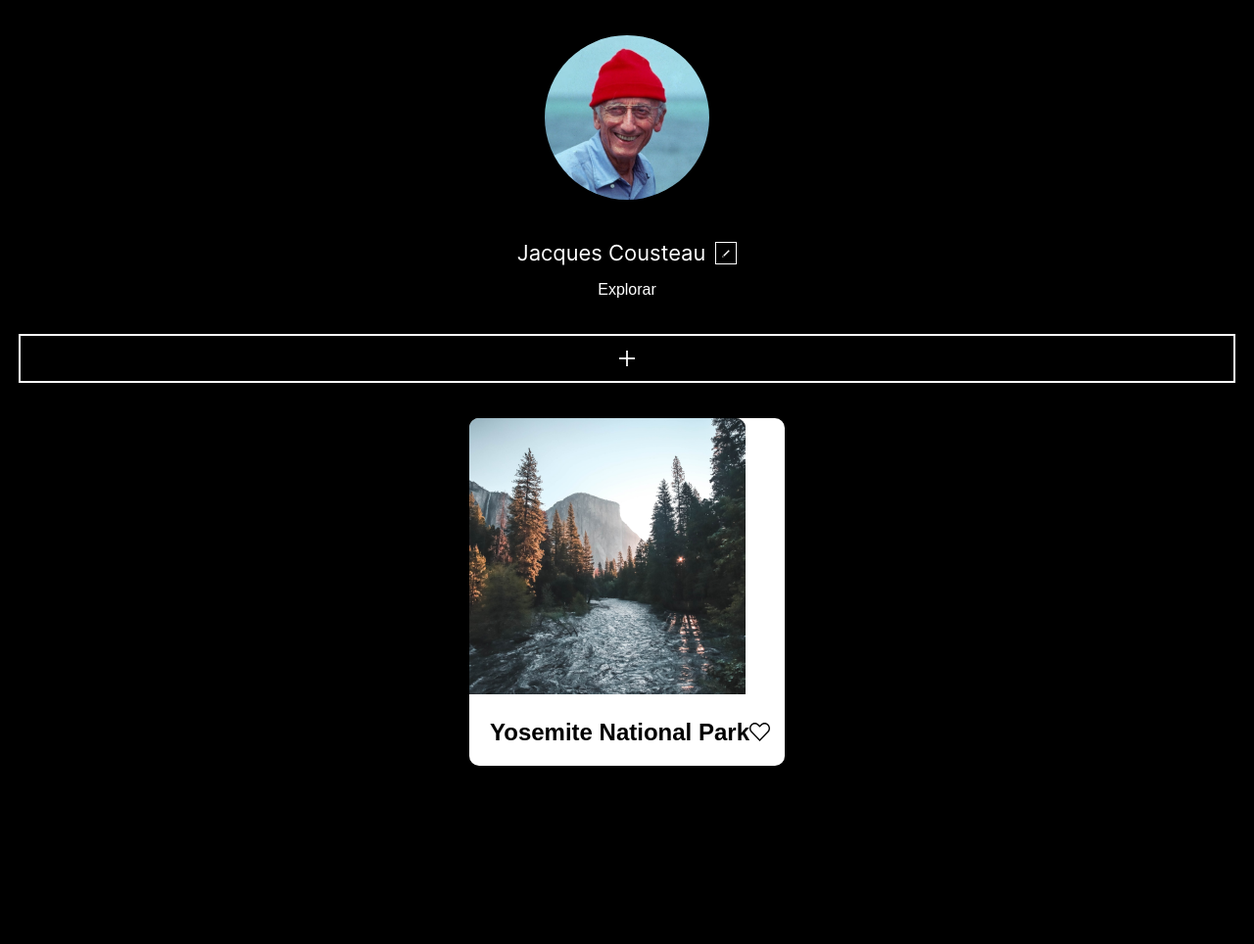
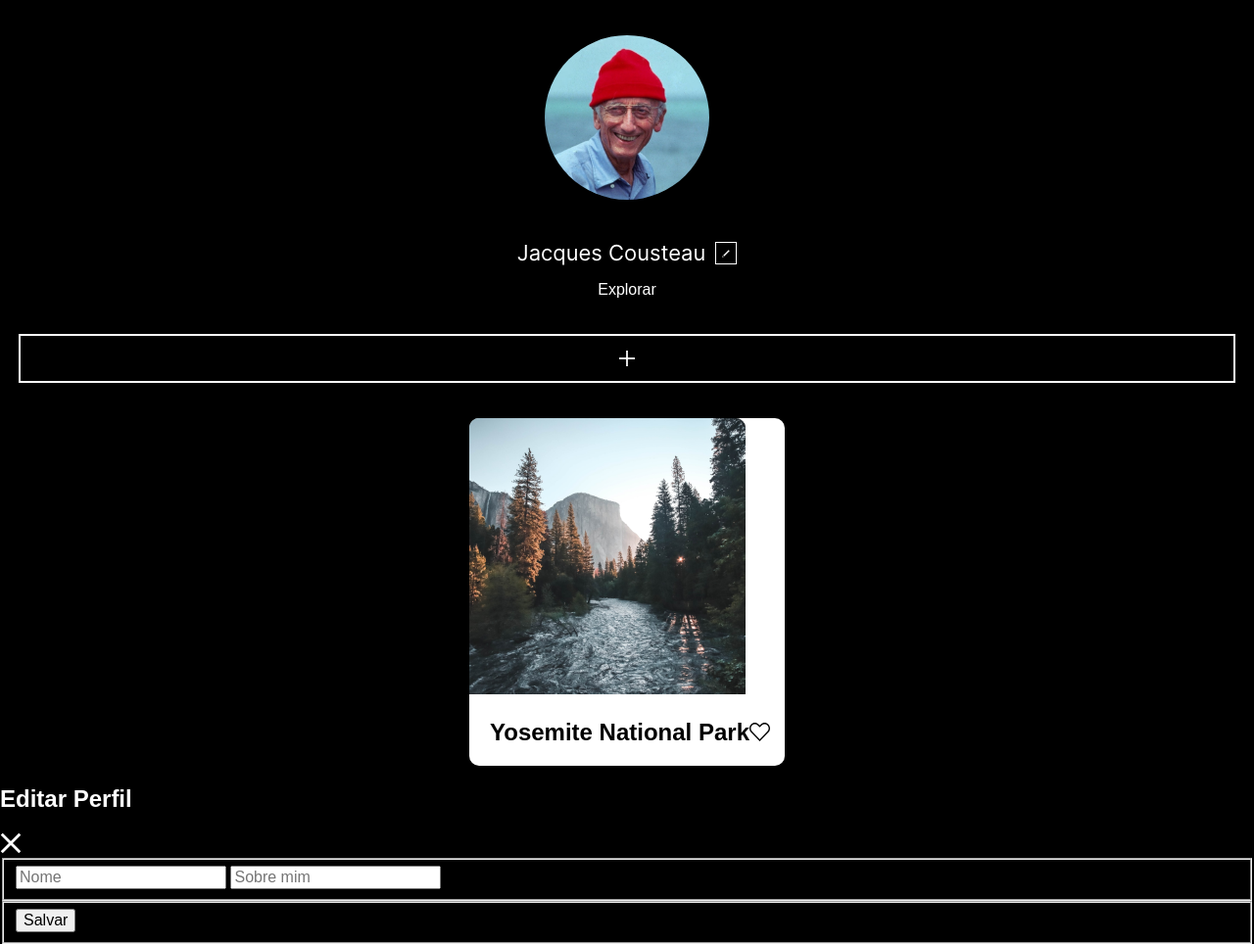
Before and after one commit to gabrielSantillo/web_project_4_ptbr, a plain HTML site: page index.html in a window 1280 px wide. Shown: the part 91-1055 px from the top of the page at 98% size. Before the commit the page ends 873 px from the top, so only its background shows below. Drawn offline with Linux system fonts and the light colour scheme.

Commit message:
Add the elements for the popup section

```diff
--- a/index.html
+++ b/index.html
@@ -31,7 +31,7 @@
 
             <section class="post">
                 <div class="post__card">
-                    <img src="./images/kirill-pershin-1088404-unsplash.png" alt="" class="post__card-image">
+                    <img src="./images/post/kirill-pershin-1088404-unsplash.png" alt="" class="post__card-image">
                     <div class="post__card-content">
                         <h2 class="post__card-content-title">Yosemite National Park</h2>
                         <svg class="post__card-content-like" width="21" height="19" viewBox="0 0 21 19" fill="none" xmlns="http://www.w3.org/2000/svg">
@@ -42,7 +42,24 @@
             </section>
 
             <section class="popup">
+                <div class="popup__container">
+                    <form class="popup__container-form">
+                        <div class="popup__container-form-heading">
+                            <h2 class="popup__container-form-heading-title">Editar Perfil</h2>
+                            <img src="./images/popup/popup-close.png" alt="" class="popup__container-form-heading-close">
+                        </div>
 
+                        <fieldset class="popup__containei-form-texts">
+                            <input type="text" class="popup__containei-form-texts-input" id="name" name="name" placeholder="Nome" required>
+                            <input type="text" class="popup__containei-form-texts-input" id="about" name="about" placeholder="Sobre mim" required>
+                        </fieldset>
+
+                        <fieldset class="popup__container-form-handler">
+                            <button class="popup__container-form-handler-button">Salvar</button>
+                        </fieldset>
+
+                    </form>
+                </div>
             </section>
         </main>
 
```
Also changed, not shown: images/popup/popup-close.png (added), images/post/kirill-pershin-1088404-unsplash.png (renamed from images/kirill-pershin-1088404-unsplash.png).
